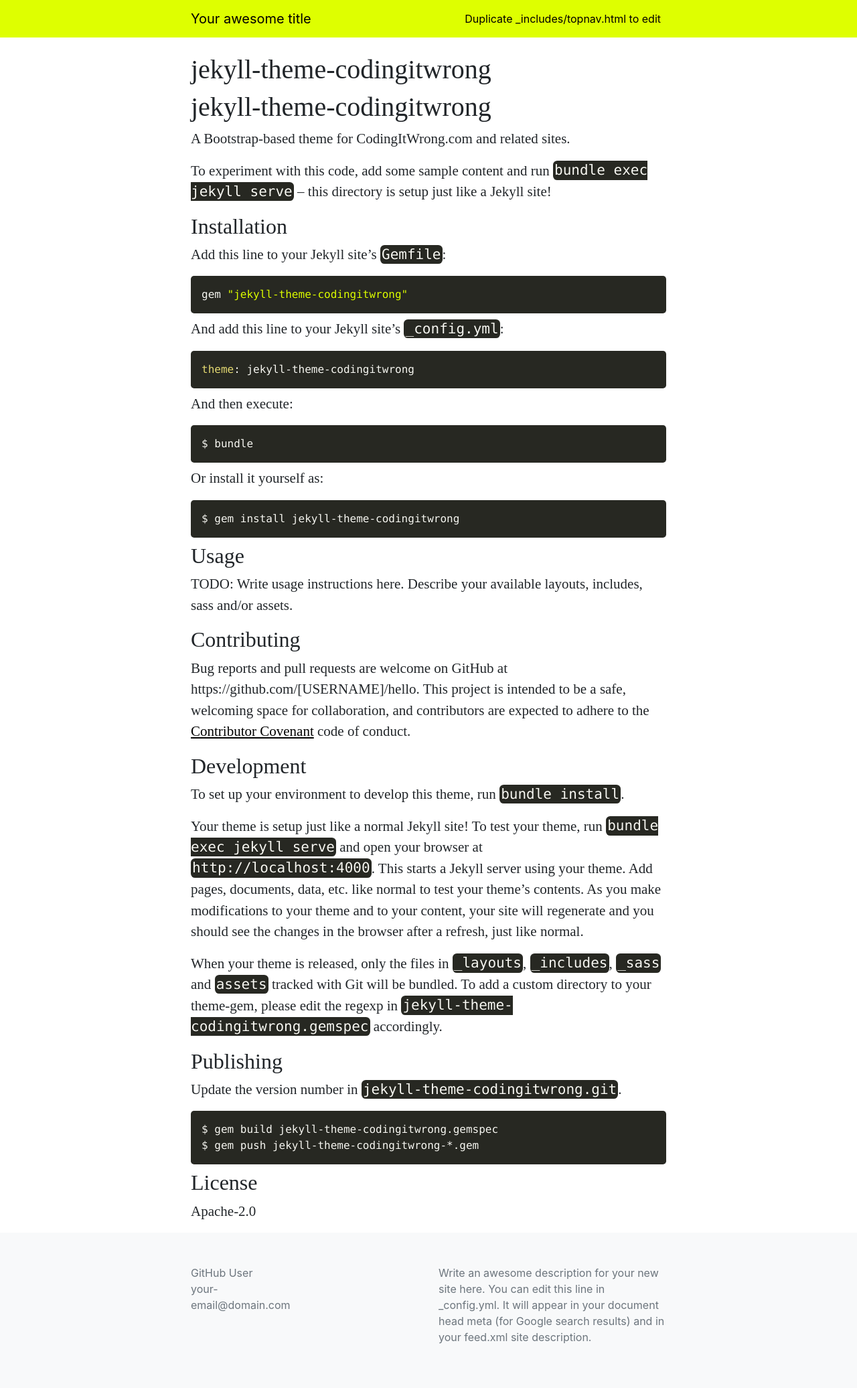
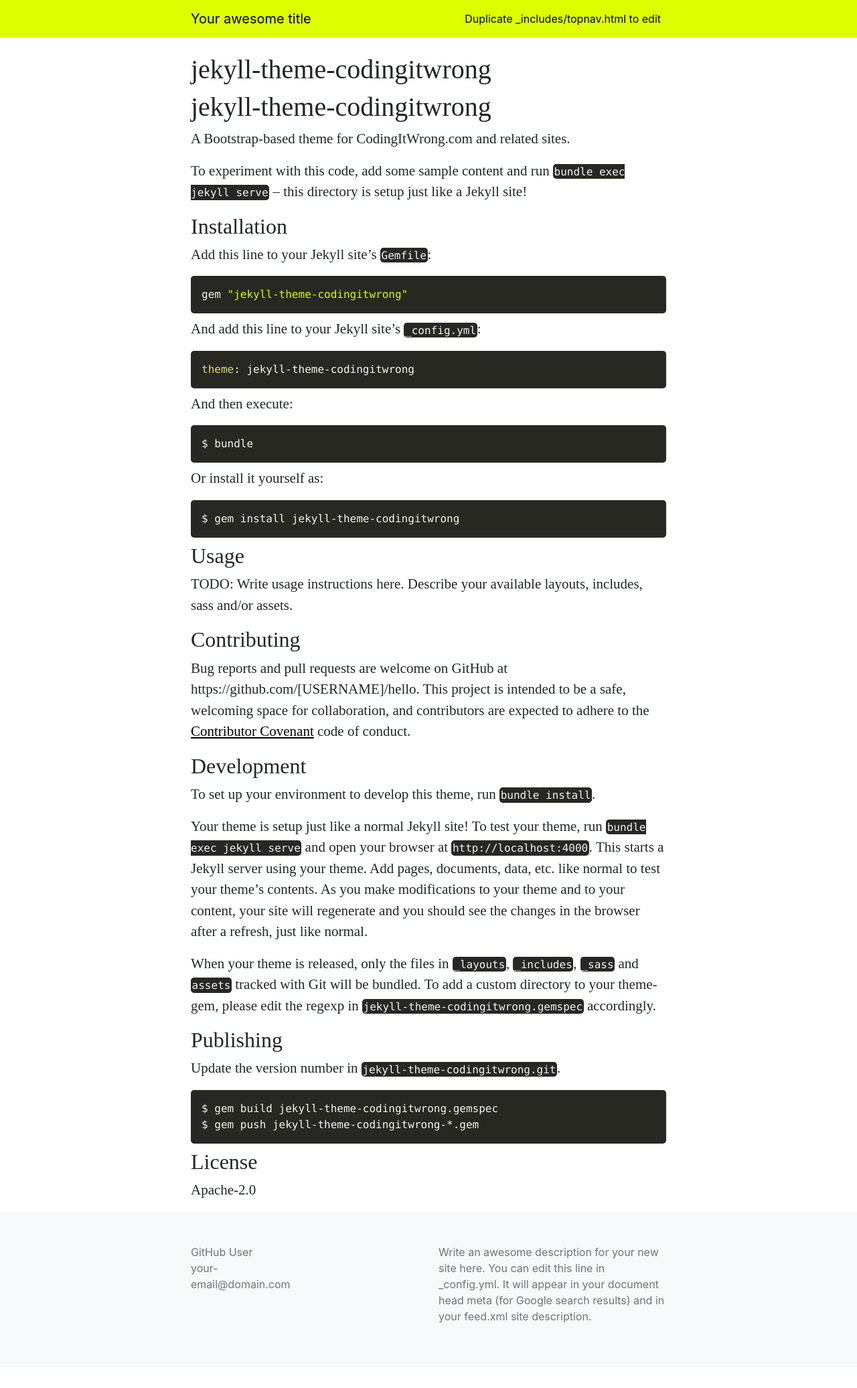
Before and after one commit to CodingItWrong/jekyll-theme-codingitwrong, a Jekyll site: the page built from README.md, in a window 1280 px wide. Shown: the whole page at 67% size. Built offline with Jekyll 4.4.1, drawn with Linux system fonts in a browser that asks for light colours; our own code applies the rules of GitHub Pages for plain Markdown files; comment, search, counter and statistics services are not loaded; after the commit the page ends 2042 px from its top, so only the background shows below that.

Commit message:
Attempt font size fix

```diff
--- a/assets/css/site.css
+++ b/assets/css/site.css
@@ -82,6 +82,9 @@ a:hover {
 code {
   background-color: rgb(222, 255, 0);
   color: black;
+}
+
+code[class*="language-"], pre[class*="language-"] {
   font-size: 16px;
 }
 
```
